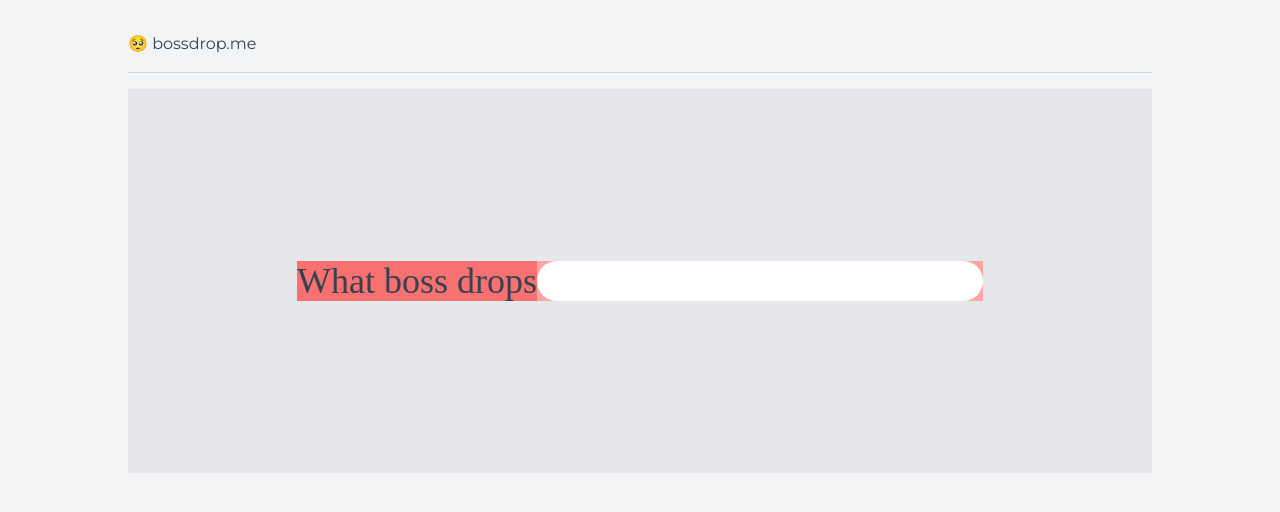
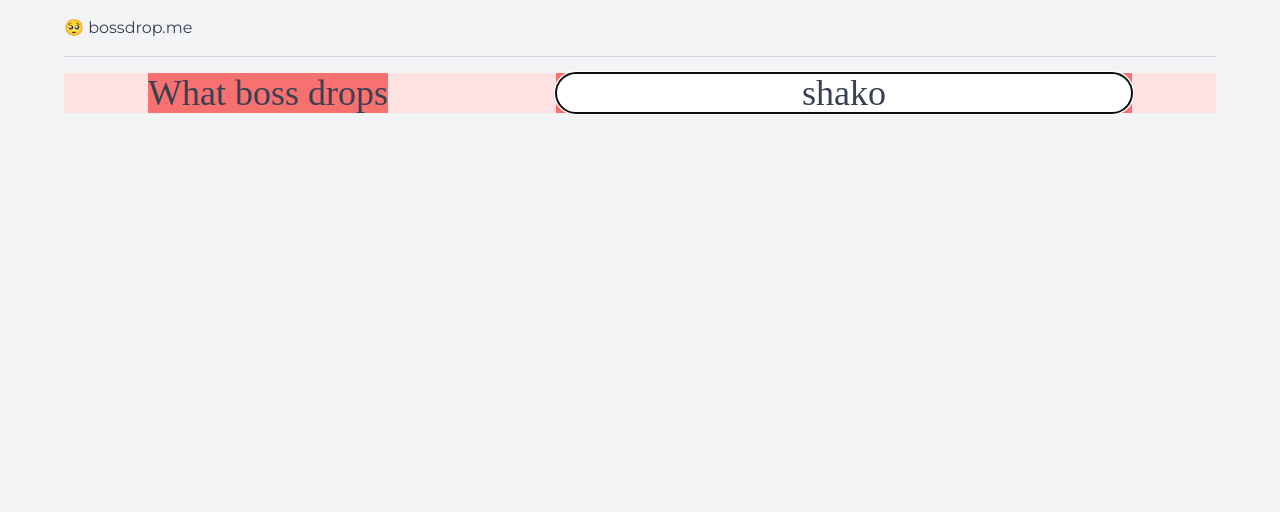
Before and after one commit to colinsenner/bossdrop.me, an Eleventy site: page src/index.njk in a window 1280 px wide. Built offline with nearby package versions, Linux system fonts and the light colour scheme; Eleventy itself is replaced by a stand-in of ours; files that its build step writes are made by us from their sources; files whose address does not match are found by name; a web font is replaced by a local one; what postcss-import would draw is missing.

Commit message:
backup style

```diff
--- a/src/_includes/css/_page.css
+++ b/src/_includes/css/_page.css
@@ -8,26 +8,22 @@
 
 @layer base {
     body {
-        @apply bg-gray-100 font-serif text-gray-700;
+        @apply font-serif bg-gray-100 text-gray-700;
     }
 
     nav {
-        @apply mt-8 font-sans;
+        @apply m-2 md:m-4 font-sans;
     }
 
     hr {
-        @apply my-4 border-gray-300;
+        @apply m-4 border-gray-300;
     }
 
     input {
-        @apply rounded-full;
+        @apply rounded-full w-full;
     }
 
     .page-width {
-        @apply w-full max-w-5xl mx-auto;
-    }
-
-    .d2 {
-        @apply text-4xl;
+        @apply max-w-6xl;
     }
 }
--- a/src/_includes/nav.njk
+++ b/src/_includes/nav.njk
@@ -1,6 +1,6 @@
 <header>
     <nav>
-        <div class="page-width">
+        <div class="page-width mx-auto">
             <div>
                 🥺 {{ site.title }}
             </div>
--- a/src/_layouts/base.njk
+++ b/src/_layouts/base.njk
@@ -9,10 +9,10 @@
   <body>
     {% include 'nav.njk' %}
 
-    <hr class="page-width">
+    <hr class="page-width mx-auto">
 
-    <main>
-      <article class="page-width">
+    <main class="w-full page-width mx-auto">
+      <article>
           {{ content | safe }}
       </article>
     </main>
--- a/src/index.njk
+++ b/src/index.njk
@@ -3,13 +3,11 @@
 layout: "base.njk"
 ---
 
-
-<div class="bg-gray-200 h-96 flex justify-center items-center">
-    <div class="flex flex-wrap">
-        <div class="d2 bg-red-400 mx-auto">What boss drops</div>
-
-        <div class="d2 bg-red-300 mx-auto">
-            <input class="text-center"></input>
-        </div>
+<div class="w-full bg-red-100 flex flex-wrap justify-center items-center">
+    <div class="text-4xl mx-auto bg-red-400 flex-initial">
+        What boss drops
+    </div>
+    <div class="text-4xl mx-auto bg-red-400 flex-grow max-w-xl">
+        <input class="text-center" type="text" id="itemname" name="itemname" value="shako" autofocus>
     </div>
 </div>
```
